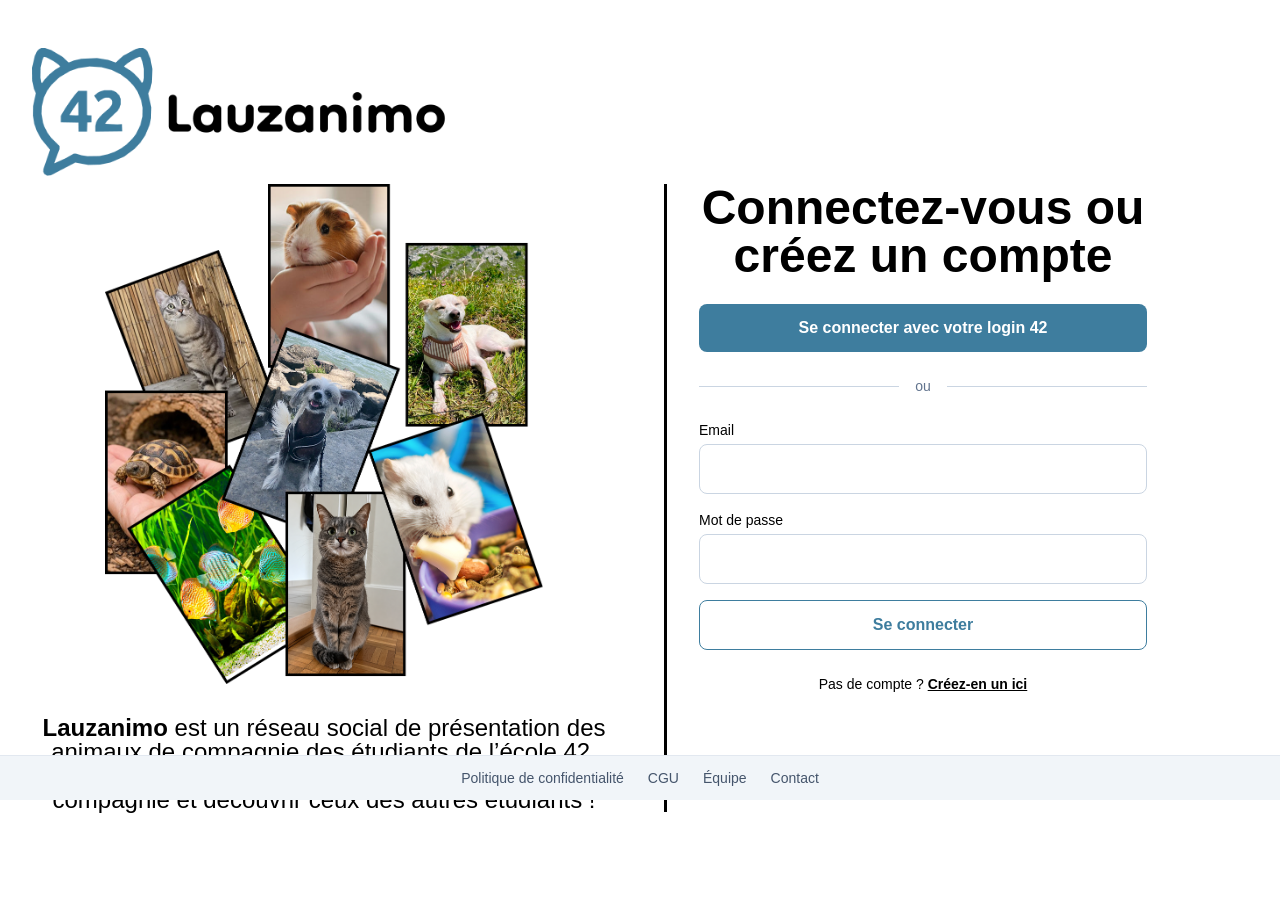
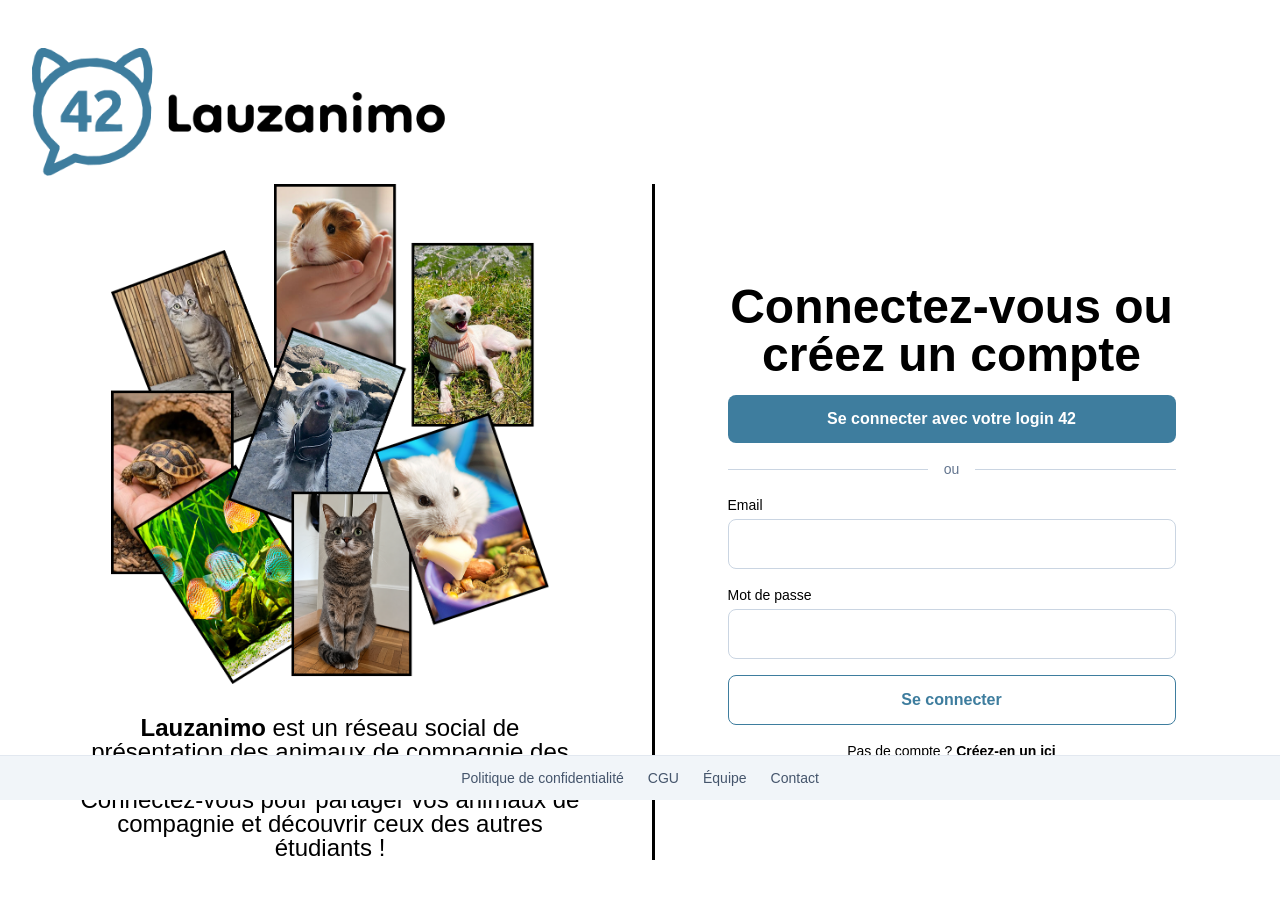
Before and after one commit to Jayleeva/42transcendence, a Next.js app in the folder frontend/: page / in a window 1280 px wide. Shown: the top 898 px of the page. Before the commit the page ends 860 px from the top, so only its background shows below. Built offline with nearby package versions, Linux system fonts and the light colour scheme; a web font is replaced by a local one.

Commit message:
Fixed a few responsive stuff on the landing page

```diff
--- a/frontend/app/page.tsx
+++ b/frontend/app/page.tsx
@@ -27,7 +27,7 @@ export default function Page() {
     name:"Se connecter"
   } as const;
   return (
-    <main className="min-h-screen px-6 py-12 md:px-8 max-w-7xl mx-auto">
+    <main className="flex min-h-screen w-full flex-col px-6 py-12 md:px-8 max-w-7xl mx-auto">
       <h1>
         <Image
           src="/banner.png"
@@ -37,24 +37,23 @@ export default function Page() {
           priority
           className="h-auto w-[300px] md:w-[420px] mb-2"
         />
-        {/* check className="hidden md:block" */}
       </h1>
 
-      <div className="grid grid-cols-1 md:grid-cols-2 gap-12">
+<div className="grid flex-1 grid-cols-1 gap-6 md:flex-none md:grid-cols-2">
         {/* COLONNE GAUCHE */}
-        <div>
-          <div className="relative w-full h-[300px] sm:h-[400px] md:h-[500px] hidden md:block">
+        <div className="hidden md:flex md:flex-col md:justify-center">
+          <div className="relative w-full h-[500px]">
             <Image
               src="/new-hero.png"
               alt="Patchwork Lauzanimo"
               fill
-              sizes="(max-width: 768px) 100vw, (max-width: 1200px) 50vw, 33vw"
+              sizes="50vw"
               priority
               className="object-contain"
             />
           </div>
 
-          <p className="font-display text-2xl text-center mt-8 leading-none hidden md:block">
+          <p className="font-display text-2xl text-center mt-8 leading-none mx-auto max-w-lg">
             <span className="font-bold">Lauzanimo</span> est un réseau social de présentation des animaux de compagnie des étudiants de l’école 42.
             <br />
             Connectez-vous pour partager vos animaux de compagnie et découvrir ceux des autres étudiants !
@@ -62,8 +61,8 @@ export default function Page() {
         </div>
 
         {/* COLONNE DROITE */}
-        <div className="md:border-l-3 md:border-black md:pl-8">
-          <div className="flex max-w-md flex-col gap-6">
+        <div className="flex flex-col justify-center md:border-l-3 md:border-black md:px-8">
+          <div className="mx-auto flex w-full max-w-md flex-col gap-4">
             <h2 className="font-display text-5xl font-bold text-center">
               Connectez-vous ou créez un compte
             </h2>
@@ -90,45 +89,3 @@ export default function Page() {
     </main>
   );
 }
-
-
-/**
- * TODO:
- * - supp l'hero image sur version mobile
- * - mettre option sur image pour la cacher qd on reduit trop l'ecran ( hidden md:block ) ??
- *  */
-
-
-
-// MEMO PERSO
-//
-// Pour les marges du texte:
-// leading-none
-// leading-tight
-// leading-snug
-// leading-normal
-// leading-[0.9] ( valeur precise )
-//
-// Pour les marges de la page globale ?
-// md:px-16 ( on peut reduire a md:px-8 ) md: est le responsive ? Breaking point pour les ecrans moyens ( 768px )
-//
-// marge interieur ?
-// px-6 py-12
-// p = padding
-// pt padding top, pb padding bottom ...
-
-//
-// Pour les colonnes:
-// c'est gap 12 now mais testé gap 6 pour voir la diff qd il y aura du content pour col de droite
-
-/*
-hidden : masque l'élément (display: none).
-md:block : à partir du breakpoint md, affiche l'élément comme un bloc (display: block).
-
-Pour le responsive :
-- flex : active Flexbox.
-- flex-col : organise les éléments verticalement, donc en une colonne.
-- md:flex-row : à partir de 768 px, les organise horizontalement, donc côte à côte.
-- gap-4 : ajoute de l'espace entre les éléments.
-la disposition passe automatiquement de deux colonnes à une seule qd on reduit l'ecran
-*/
```
